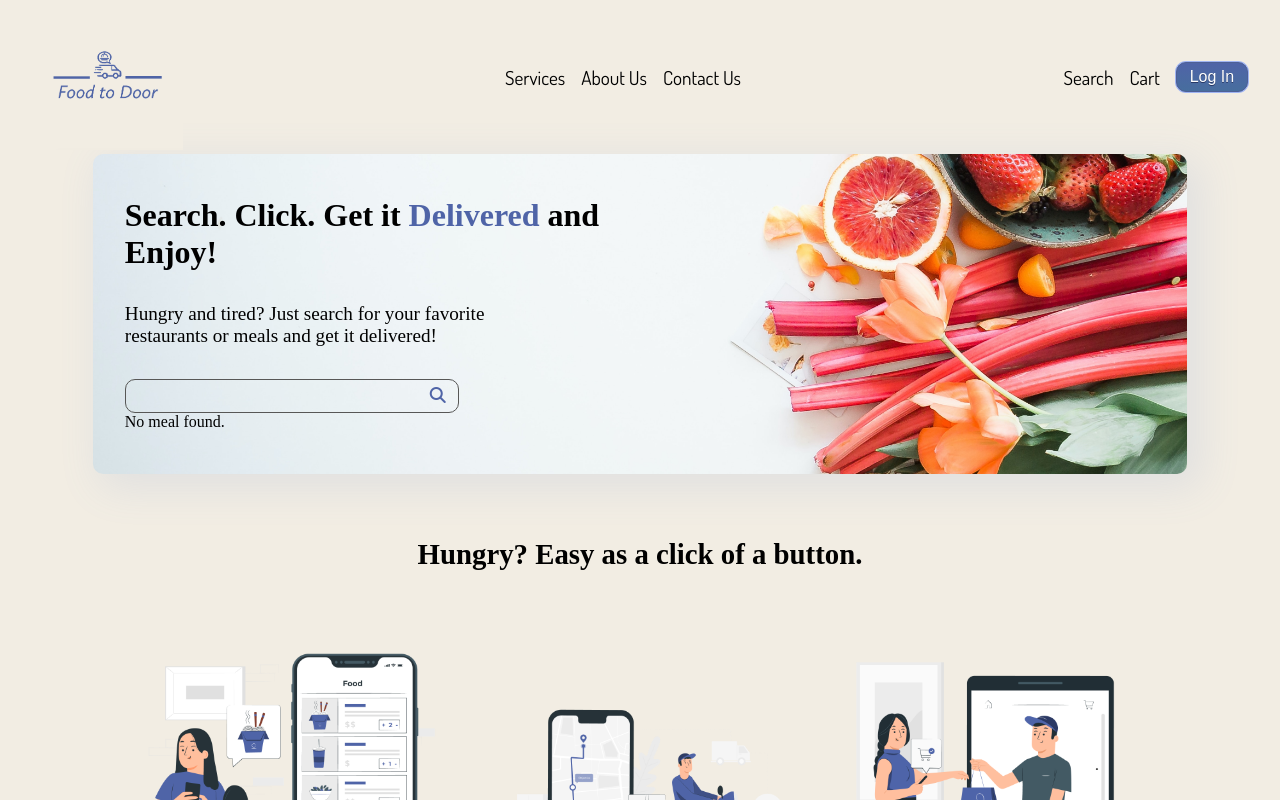
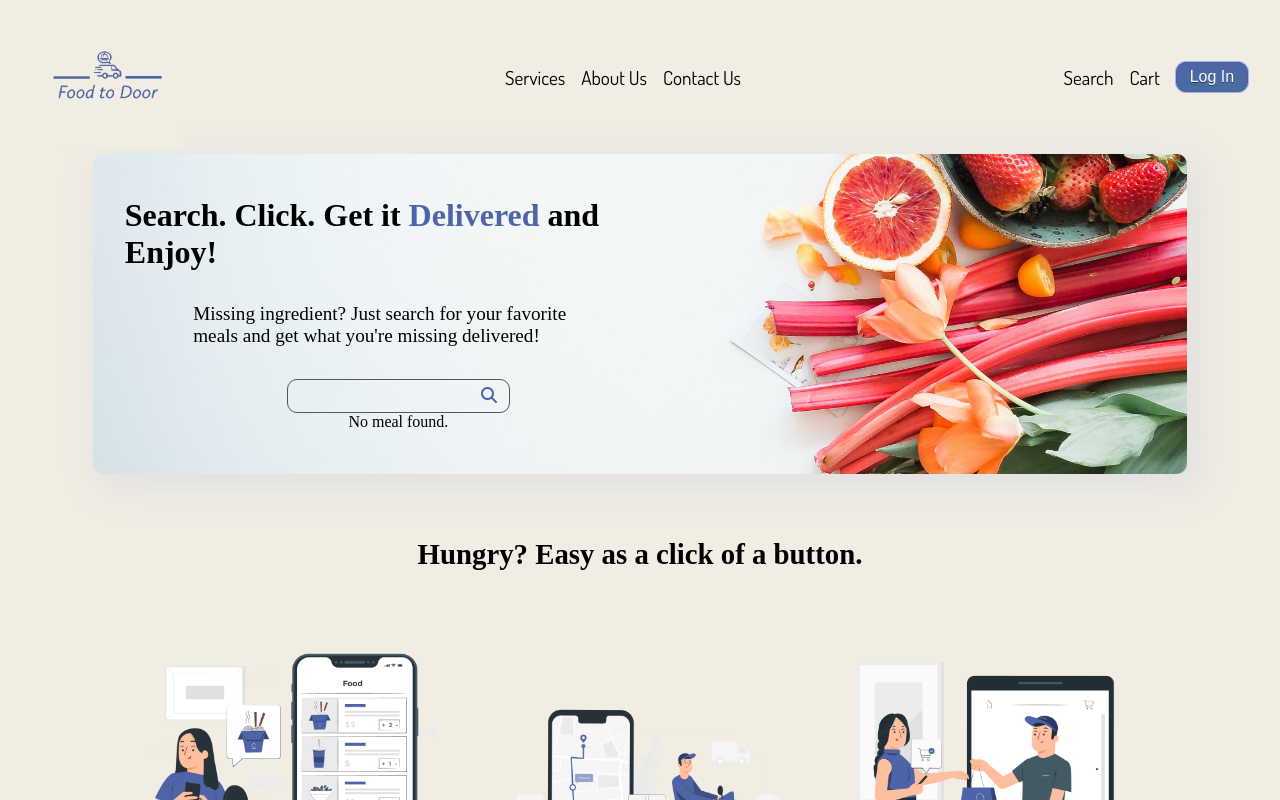
Before and after one commit to moisesg526/food-to-door, a React (Create React App) app: page / in a window 1280 px wide. Shown: the top 800 px of the page. Built offline with nearby package versions, Linux system fonts and the light colour scheme.

Commit message:
Minor changes to text display and text alignment

```diff
--- a/src/components/body.js
+++ b/src/components/body.js
@@ -12,8 +12,8 @@ function Body() {
             Enjoy!
           </h1>
           <p>
-            Hungry and tired? Just search for your favorite restaurants or meals
-            and get it delivered!
+            Missing ingredient? Just search for your favorite meals
+            and get what you're missing delivered!
           </p>
           <Search />
         </div>
--- a/src/components/search.js
+++ b/src/components/search.js
@@ -33,19 +33,19 @@ function Search() {
 
   return (
     <div>
-      <div className="search-container">
+      <div className="search-bar">
         <input type="text" value={searchTerm} onChange={handleInputChange} />
         <button onClick={handleSearch}>
           <i className="fa-solid fa-magnifying-glass magnifier"></i>
         </button>
       </div>
-      <div>
+      <div className="search-container">
         {loading ? (
           <p>Loading...</p>
         ) : meal ? (
-          <div>
+          <div className="meal-container">
             <h2>{meal.strMeal}</h2>
-            <img src={meal.strMealThumb} alt={meal.strMeal} />
+            <img className="meal-img" src={meal.strMealThumb} alt={meal.strMeal} />
             <h3>Ingredients:</h3>
             <ul>
               {Object.entries(meal)
--- a/src/css/body.css
+++ b/src/css/body.css
@@ -16,6 +16,8 @@
 .body-text {
   width: 50%;
   padding: 2rem;
+  display: grid;
+  place-items: center;
 }
 
 .body-text > p {
--- a/src/css/search.css
+++ b/src/css/search.css
@@ -1,4 +1,4 @@
-.search-container {
+.search-bar {
   display: flex;
   flex-direction: row;
   background-color: transparent;
@@ -24,7 +24,7 @@ input:focus {
   outline: none;
 }
 
-.search-container > button {
+.search-bar > button {
   border: none;
   font-size: 1rem;
   color: #4f64a7;
@@ -46,3 +46,20 @@ input::placeholder {
   border-radius: 0;
   background-position: 100% center;
 }
+
+.search-container {
+  display: grid;
+  place-items: center;
+}
+
+.meal-container {
+  display: grid;
+  place-items: center;
+}
+
+.meal-img {
+  max-width: 20rem;
+  min-width: 14rem;
+  border-radius: 10px;
+  box-shadow: 10px 10px 10px 5px #e0e0e0;
+}
```
